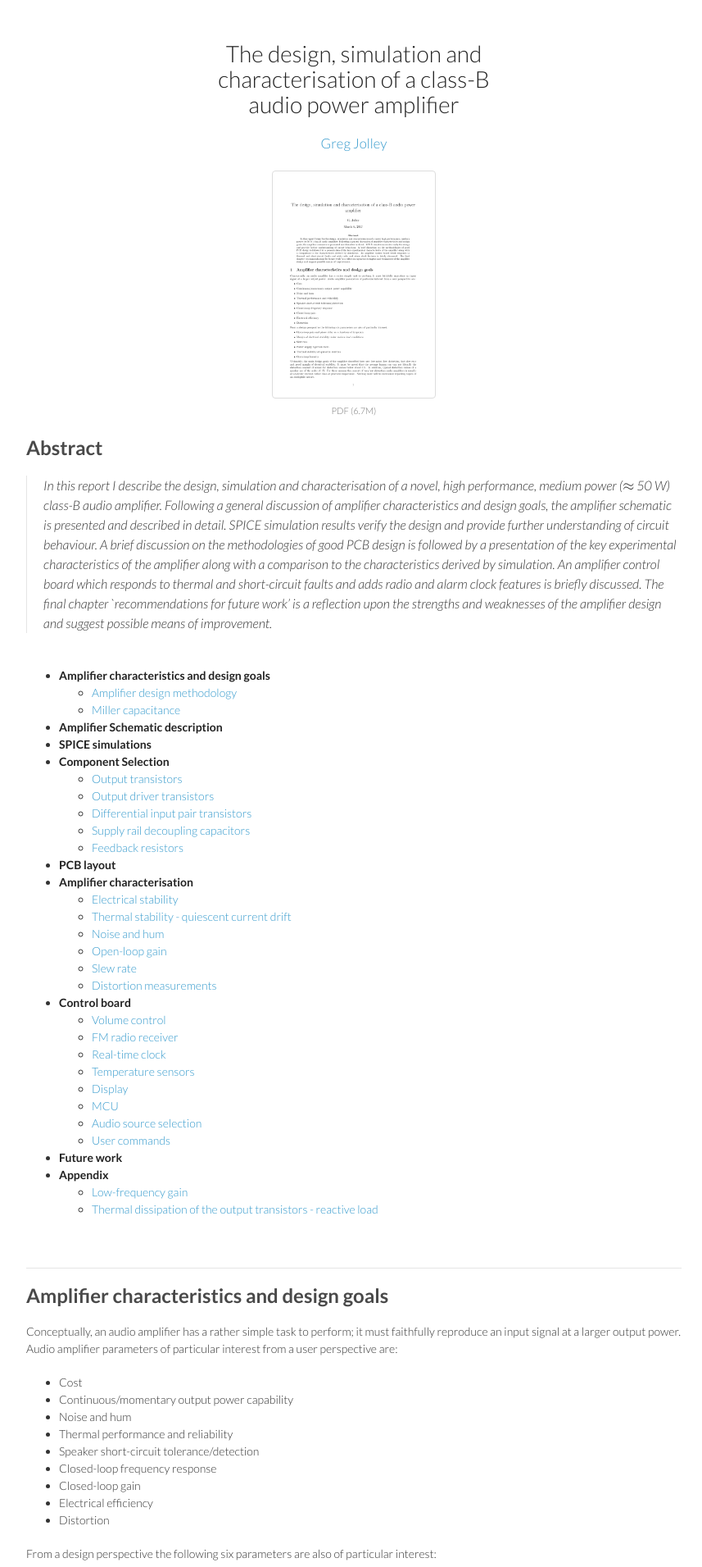
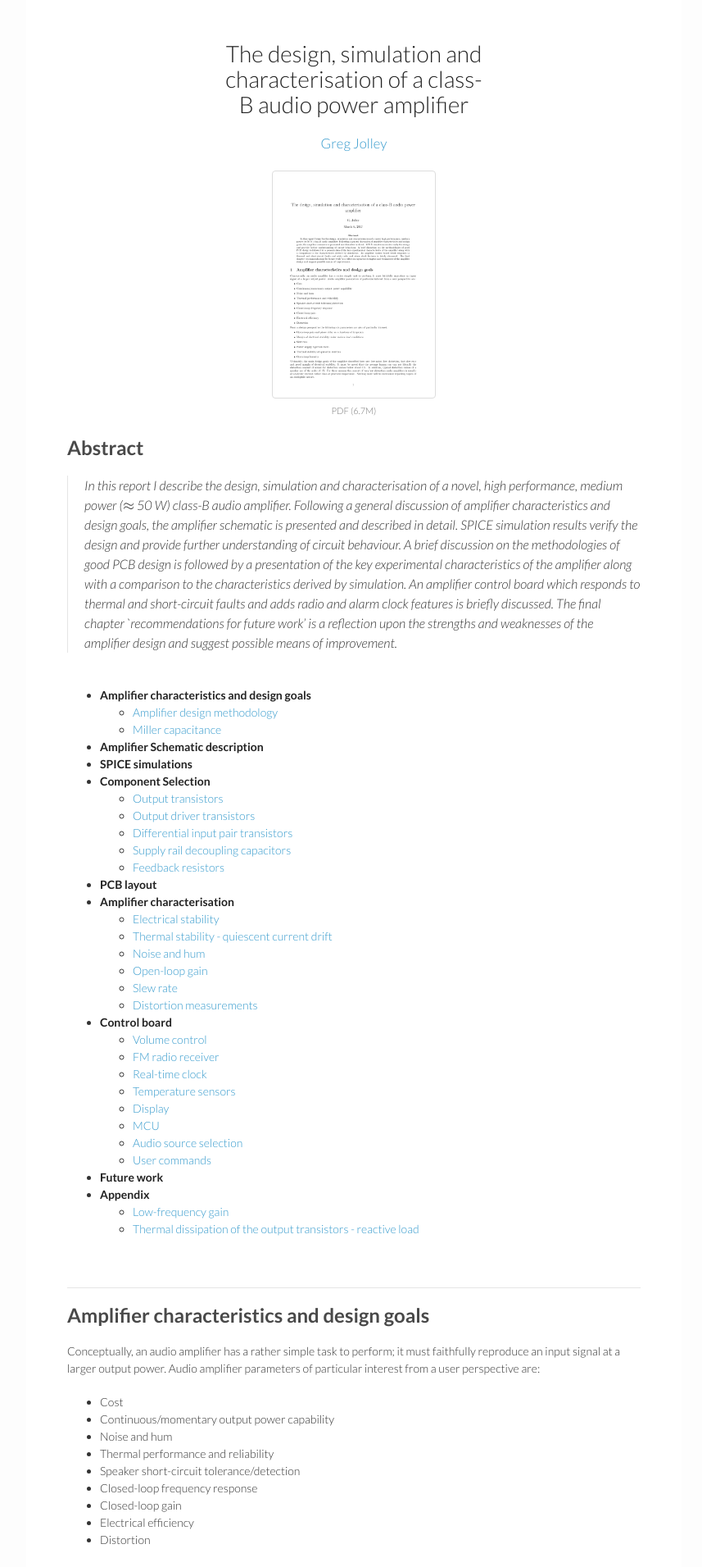
Before and after one commit to gregjolley/amplifier, a Jekyll site: the page built from index.md, in a window 1280 px wide. Shown: the top 1911 px of the page at 82% size, without its empty margins (208-1065 px from the left). Built offline with Jekyll 4.4.1, drawn with Linux system fonts in a browser that asks for light colours; formulas are drawn with MathJax 3.

Commit message:
Refining background style.

```diff
--- a/stylesheets/styles.css
+++ b/stylesheets/styles.css
@@ -4,6 +4,7 @@
   font:14px/1.5 Lato, "Helvetica Neue", Helvetica, Arial, sans-serif;
   color:#333;
   font-weight:300;
+  background: #fdfdfd;
 }
 
 h1, h2, h3, h4, h5, h6 {
@@ -50,10 +51,20 @@
   display:block;
 }
 
+.wrapper {
+  width:800px;
+  padding: 0 50px;
+  margin-top:20px;
+}
+
+.container {
+  width:100%;
+}
+
 .container,
 .wrapper {
-  width:800px;
   margin:0 auto;
+  background: white;
 }
 
 header, section, footer {
```
